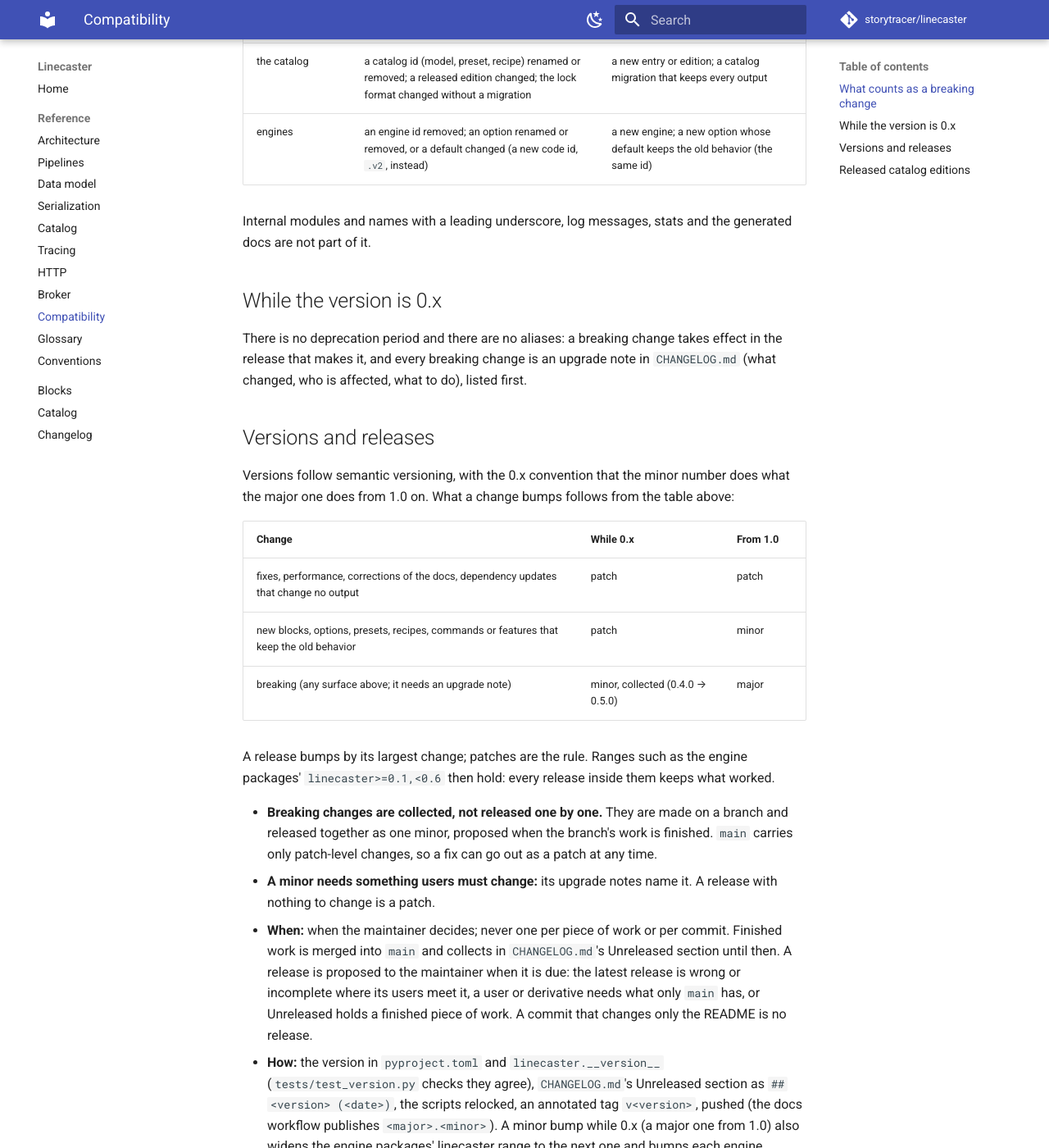
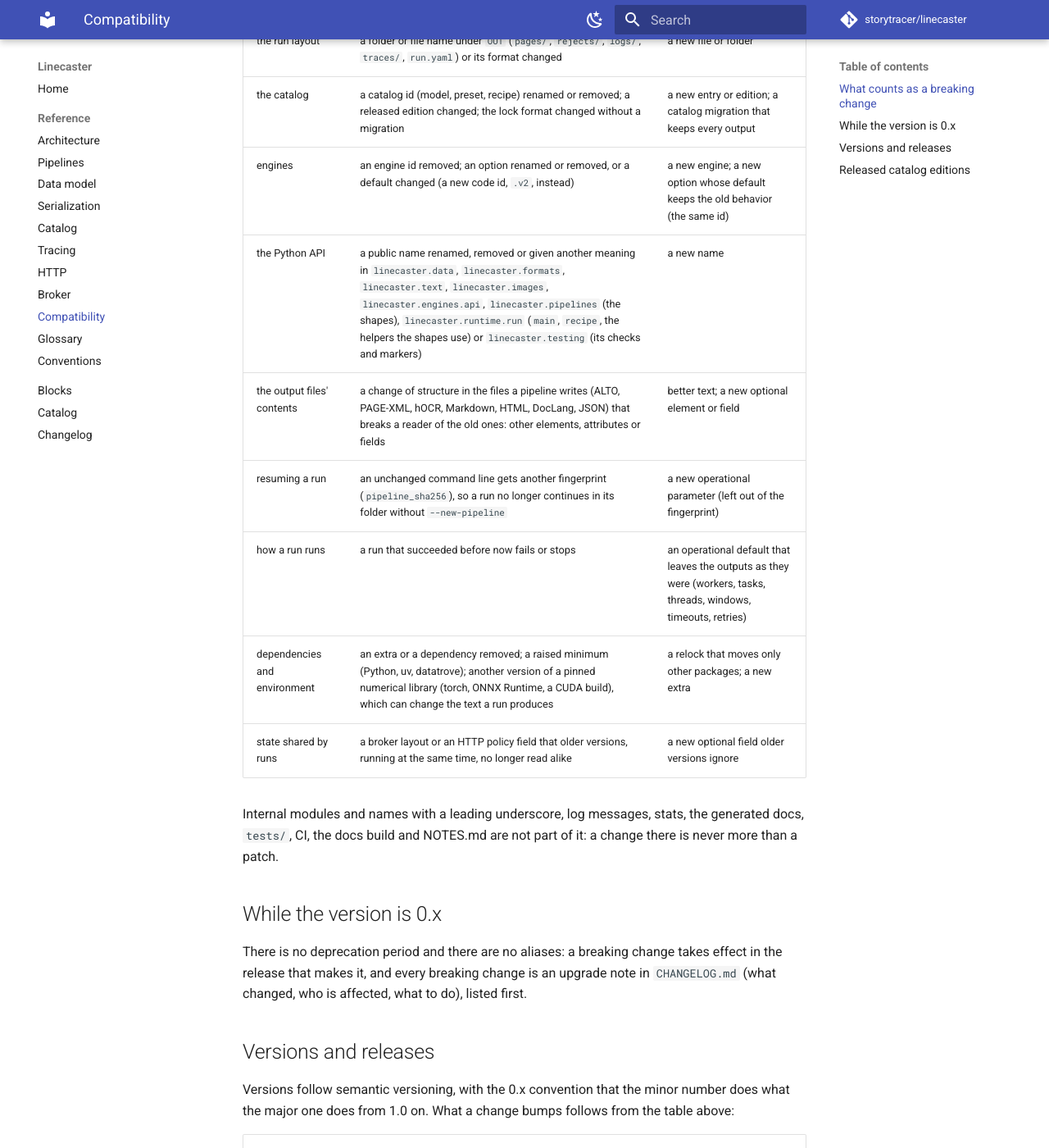
Before and after one commit to storytracer/linecaster, an MkDocs documentation site: the page built from docs/reference/compatibility.md, in a window 1280 px wide and 1400 px high, scrolled down 860 px. Shown: the whole window at 82% size. Built offline with MkDocs 1.6.1 and Material for MkDocs 9.7.7, drawn with Linux system fonts in a browser that asks for light colours; comment, search, counter and statistics services are not loaded; the version menu is left out.

Commit message:
compatibility: the Python API, output contents, resuming, how a run runs, dependencies and shared state in the table
Co-Authored-By: Claude Opus 5.5 <noreply@anthropic.com>

```diff
--- a/docs/reference/compatibility.md
+++ b/docs/reference/compatibility.md
@@ -18,9 +18,15 @@ working or starts to mean something else:
 | the run layout | a folder or file name under `OUT` (`pages/`, `rejects/`, `logs/`, `traces/`, `run.yaml`) or its format changed | a new file or folder |
 | the catalog | a catalog id (model, preset, recipe) renamed or removed; a released edition changed; the lock format changed without a migration | a new entry or edition; a catalog migration that keeps every output |
 | engines | an engine id removed; an option renamed or removed, or a default changed (a new code id, `.v2`, instead) | a new engine; a new option whose default keeps the old behavior (the same id) |
+| the Python API | a public name renamed, removed or given another meaning in `linecaster.data`, `linecaster.formats`, `linecaster.text`, `linecaster.images`, `linecaster.engines.api`, `linecaster.pipelines` (the shapes), `linecaster.runtime.run` (`main`, `recipe`, the helpers the shapes use) or `linecaster.testing` (its checks and markers) | a new name |
+| the output files' contents | a change of structure in the files a pipeline writes (ALTO, PAGE-XML, hOCR, Markdown, HTML, DocLang, JSON) that breaks a reader of the old ones: other elements, attributes or fields | better text; a new optional element or field |
+| resuming a run | an unchanged command line gets another fingerprint (`pipeline_sha256`), so a run no longer continues in its folder without `--new-pipeline` | a new operational parameter (left out of the fingerprint) |
+| how a run runs | a run that succeeded before now fails or stops | an operational default that leaves the outputs as they were (workers, tasks, threads, windows, timeouts, retries) |
+| dependencies and environment | an extra or a dependency removed; a raised minimum (Python, uv, datatrove); another version of a pinned numerical library (torch, ONNX Runtime, a CUDA build), which can change the text a run produces | a relock that moves only other packages; a new extra |
+| state shared by runs | a broker layout or an HTTP policy field that older versions, running at the same time, no longer read alike | a new optional field older versions ignore |
 
-Internal modules and names with a leading underscore, log messages, stats and the generated docs are not part of
-it.
+Internal modules and names with a leading underscore, log messages, stats, the generated docs, `tests/`, CI, the
+docs build and NOTES.md are not part of it: a change there is never more than a patch.
 
 ## While the version is 0.x
 
```
